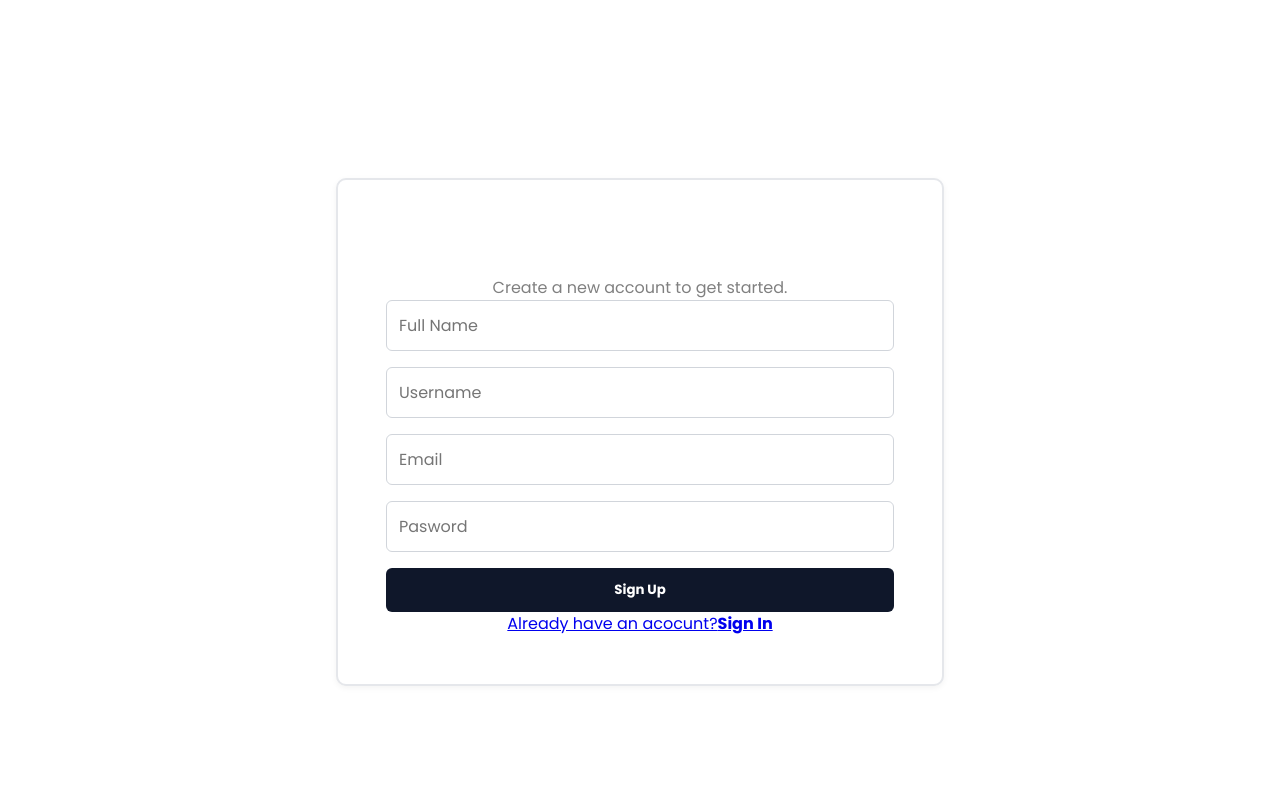
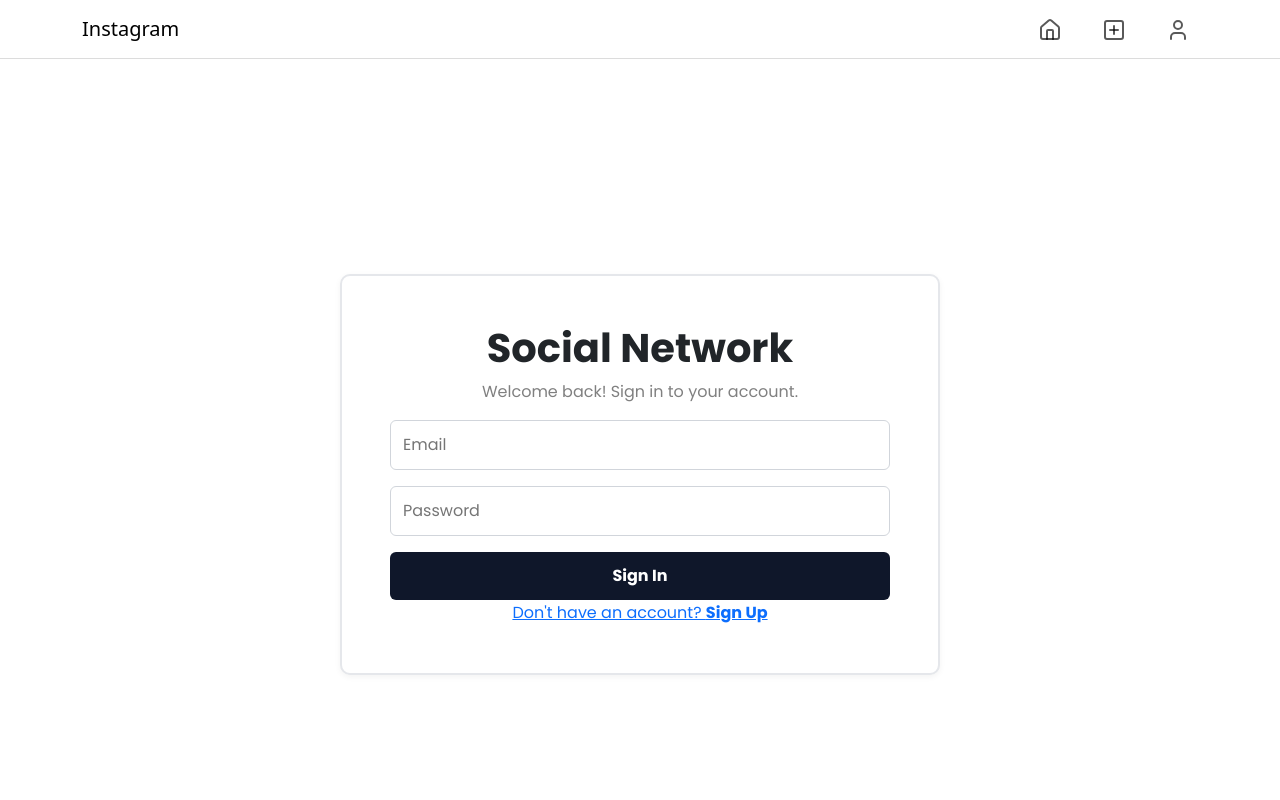
Before and after one commit to marcomaraglino/social_f_web_project, a React (Vite) app: page / in a window 1280 px wide. Shown: the top 800 px of the page. Built offline with nearby package versions, Linux system fonts and the light colour scheme.

Commit message:
Fix merge

```diff
--- a/src/App.css
+++ b/src/App.css
@@ -1,12 +1,7 @@
 #root {
   max-width: 100%;
   margin: 0 auto;
-  padding: 2rem;
   text-align: center;
-}
-.post-component img{
-    max-width: 20%;
-    height: auto;
 }
 *{
     box-sizing: border-box;
@@ -24,8 +19,8 @@
     background-color:white;
     border-radius: 10px;
     padding:3rem;
-    width: 50%;
-    width-max:400px;
+    width: 70%;
+    max-width:600px;
     text-align: center;
     box-shadow: 0 2px 6px rgba(0,0,0,0.05);
     border: 2px solid #e5e7eb;
--- a/src/App.jsx
+++ b/src/App.jsx
@@ -1,12 +1,15 @@
-import PostComponent from "./components/postComponent.jsx";
+import PostComponent from "./components/Post/postComponent.jsx";
 import LoginComponent from "./components/LoginComponent.jsx";
 import './app.css'
+import Navbar from "./components/Navbar/navbarComponent.jsx";
 import SignUpComponent from "./components/SignUpComponent.jsx";
 function App() {
 
   return (
     <>
-        <SignUpComponent></SignUpComponent>
+        <Navbar></Navbar>
+        <LoginComponent/>
+        <SignUpComponent/>
     </>
   )
 }
--- a/src/components/Post/PostComponent.css
+++ b/src/components/Post/PostComponent.css
@@ -28,7 +28,7 @@
     padding: 1rem;
     text-align: left;
 }
-.post-component img{
+.post-component img {
     aspect-ratio: 1/1;
     width: 100%;
     object-fit: cover;
```
